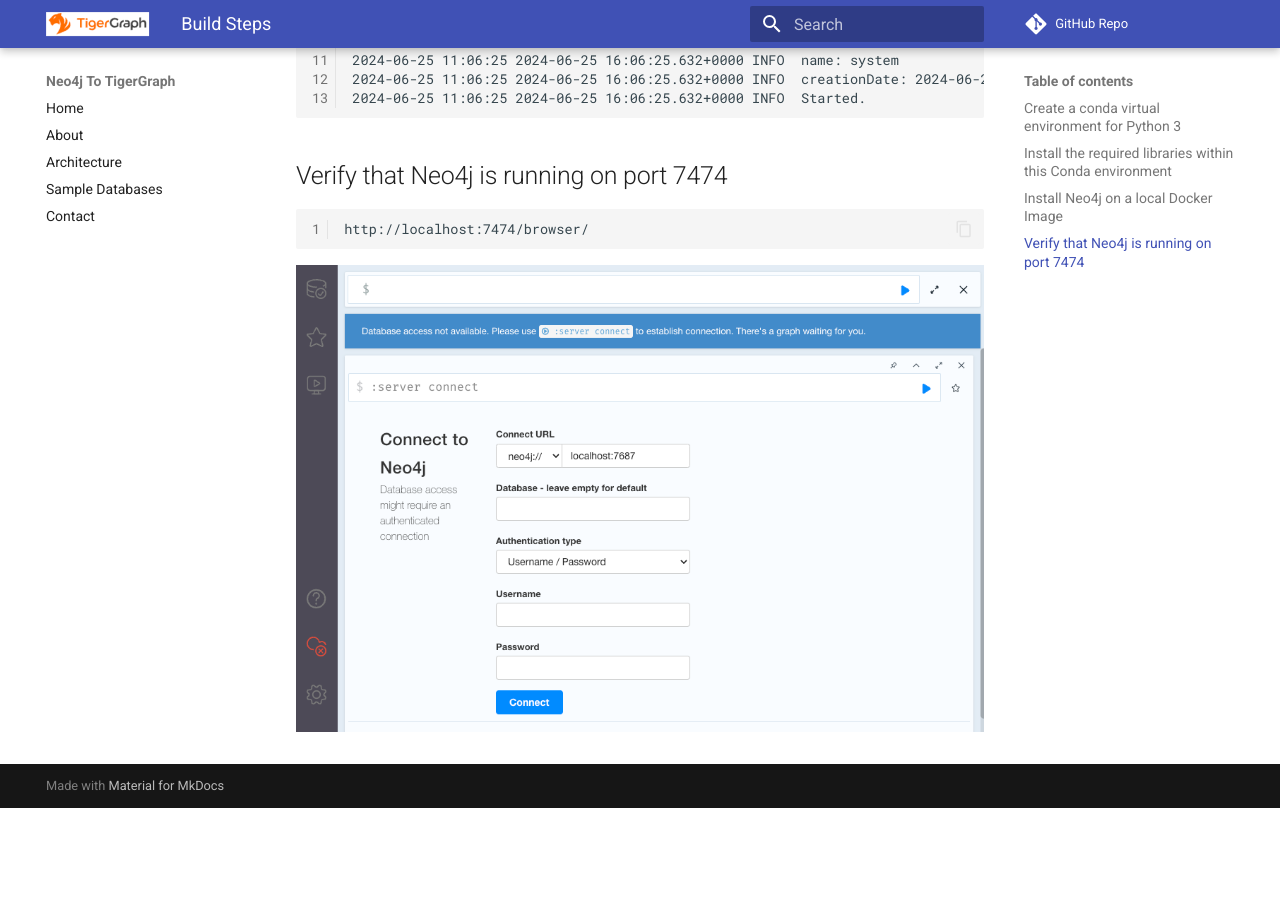
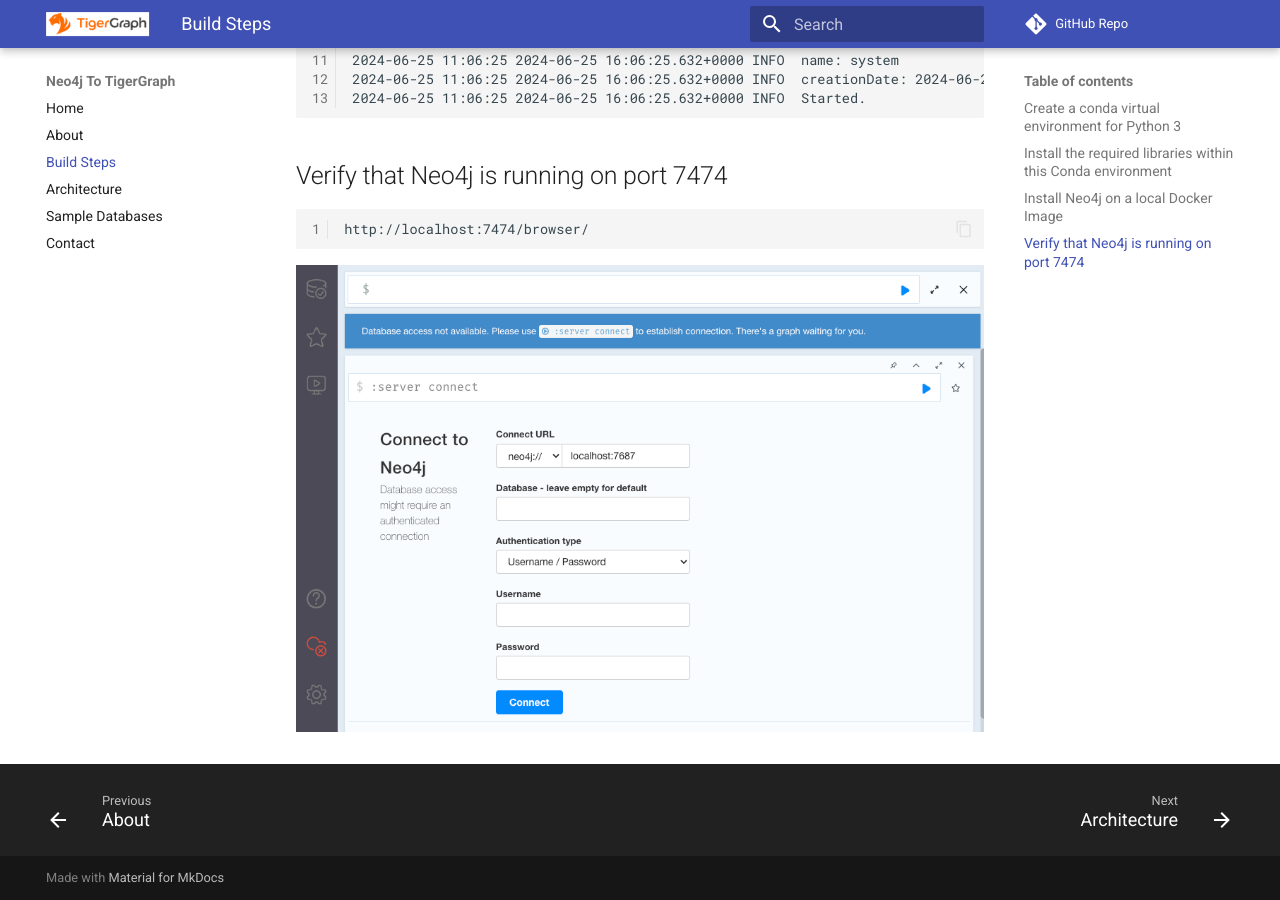
Before and after one commit to dmccrearytg/neoj4-to-tigergraph, an MkDocs documentation site: the page built from docs/build-steps.md, in a window 1280 px wide and 900 px high, scrolled down 1313 px. Built offline with MkDocs 1.6.1 and Material for MkDocs 9.7.7, drawn with Linux system fonts in a browser that asks for light colours; comment, search, counter and statistics services are not loaded; before the commit the page ends 2121 px from its top, so only the background shows below that.

Commit message:
updating content

```diff
--- a/mkdocs.yml
+++ b/mkdocs.yml
@@ -10,6 +10,7 @@
 nav:
   - Home: index.md
   - About: about.md
+  - Build Steps: build-steps.md
   - Architecture: architecture.md
   - Sample Databases: sample-databases.md
   - Contact: contact.md
```
